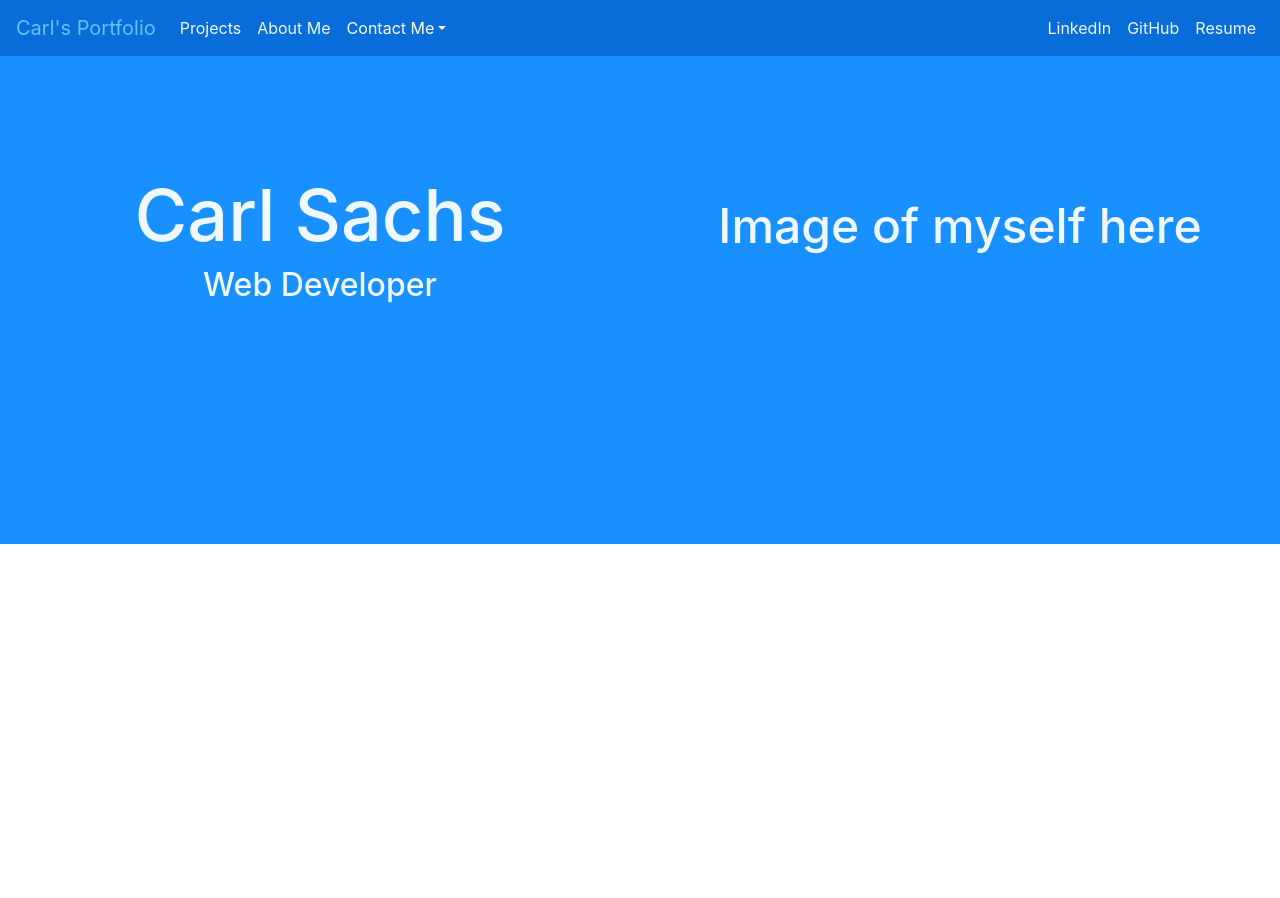
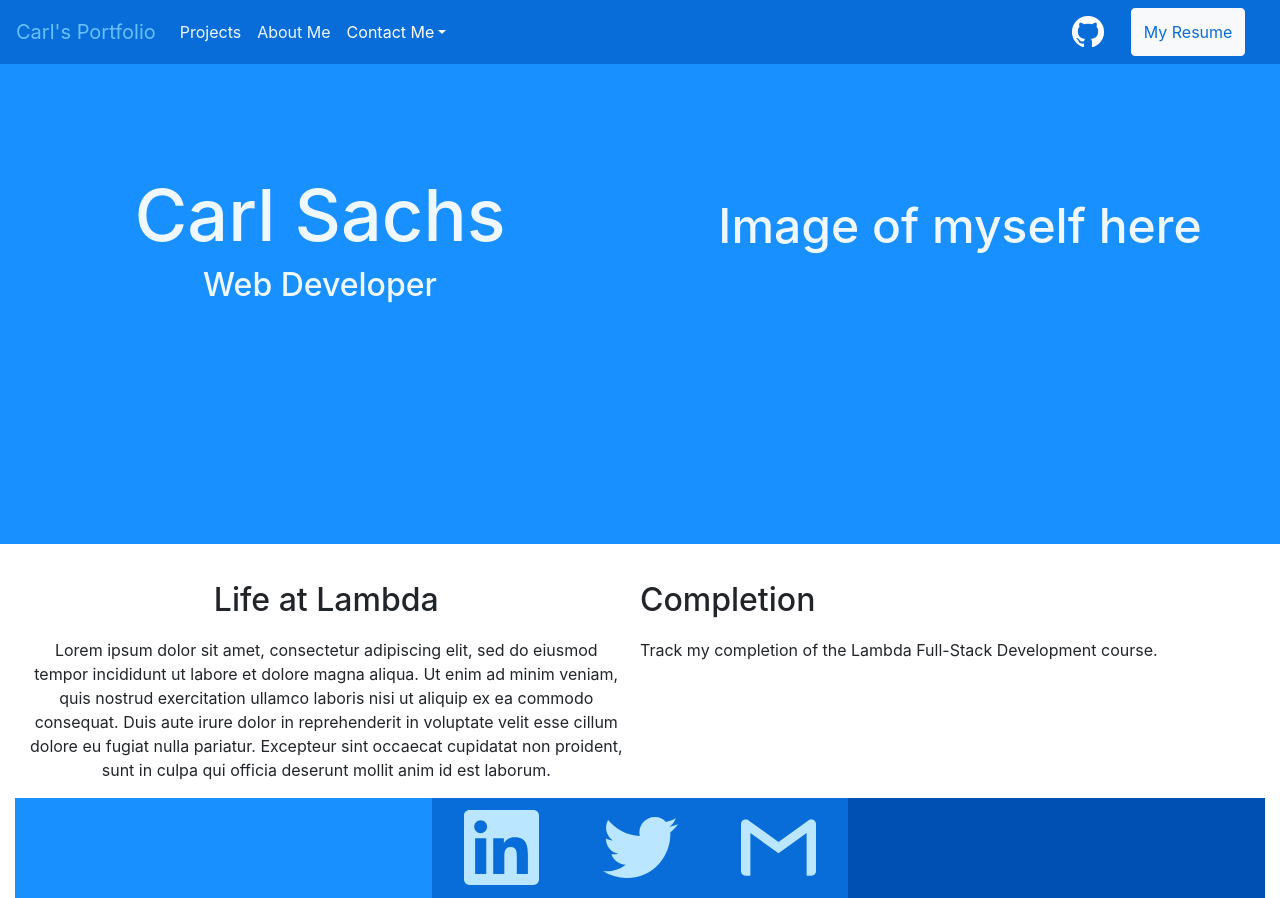
Before and after one commit to carlsachs/BootstrapPort, a React (Create React App) app in the folder portfolio/: page /about in a window 1280 px wide. Before the commit the page ends 800 px from the top, so only its background shows below. Built offline with nearby package versions, Linux system fonts and the light colour scheme.

Commit message:
small changes in various files

```diff
--- a/portfolio/src/components/About.css
+++ b/portfolio/src/components/About.css
@@ -33,3 +33,24 @@
 .title {
     justify-content: center;
 }
+
+.track {
+    padding-left: 1%;
+    padding-right: 1%;
+}
+
+.left-track {
+    text-align: center;
+}
+
+.left-track h2 {
+    margin-bottom: 3%;
+}
+
+.right-track {
+    text-align: center;
+}
+
+.right-track h2 {
+    margin-bottom: 3%;
+}
--- a/portfolio/src/components/About.js
+++ b/portfolio/src/components/About.js
@@ -4,7 +4,8 @@ import React from "react";
 import Container from "react-bootstrap/Container";
 import Row from "react-bootstrap/Row";
 import Col from "react-bootstrap/Col";
-import Carousel from 'react-bootstrap/Carousel'
+import ProgressBar from "react-bootstrap/ProgressBar";
+
 
 import "./About.css";
 
@@ -15,6 +16,7 @@ import minnesota from "../images/minnesota.jpg";
 
 //import other components
 import Nav1 from "./Nav";
+import Footer from "./Footer";
 
 const About = () => {
 
@@ -34,6 +36,21 @@ const About = () => {
                    <h2 style={{textAlign: "center", color: "aliceblue", fontSize: "3rem" }}>Image of myself here</h2>
                 </Col>
             </Row>
+            <Row className="track">
+                <Col className="left-track">
+                    <h2>Life at Lambda</h2>
+                    <p>Lorem ipsum dolor sit amet, consectetur adipiscing elit, sed do eiusmod tempor incididunt ut labore et dolore magna aliqua. Ut enim ad minim veniam, quis nostrud exercitation ullamco laboris nisi ut aliquip ex ea commodo consequat. Duis aute irure dolor in reprehenderit in voluptate velit esse cillum dolore eu fugiat nulla pariatur. Excepteur sint occaecat cupidatat non proident, sunt in culpa qui officia deserunt mollit anim id est laborum.</p>
+                </Col>
+                <Col className="right-track">
+                <Row>
+                    <h2>Completion</h2>
+                </Row>
+                <Row>
+                <p>Track my completion of the Lambda Full-Stack Development course.</p>
+                </Row>
+                </Col>
+            </Row>
+            <Footer />
         </Container>
     )
 }
--- a/portfolio/src/components/Home.css
+++ b/portfolio/src/components/Home.css
@@ -62,6 +62,16 @@ h1::after {
   }
 }
 
-/* @media all and (min-width: 315px) and (max-width: 499px){
+@media all and (max-width: 350px){
+  h1::before,
+  h1::after {
+    top: 118px;
+  }
+}
 
-} */
+@media all and (min-width: 351px) and (max-width: 415px){
+  h1::before,
+  h1::after {
+    top: 130px;
+  }
+}
--- a/portfolio/src/components/Nav.css
+++ b/portfolio/src/components/Nav.css
@@ -5,3 +5,17 @@
 #collasible-nav-dropdown {
     color: white;
 }
+
+.resume-button {
+    color: #096dd9;
+}
+
+.resume-button:hover {
+    color: white;
+    background: #096dd9;
+}
+
+.nav-left {
+    width: 20%;
+    justify-content: space-evenly;
+}
--- a/portfolio/src/components/Nav.js
+++ b/portfolio/src/components/Nav.js
@@ -4,6 +4,10 @@ import React from "react";
 import Navbar from "react-bootstrap/Navbar";
 import Nav from "react-bootstrap/Nav";
 import { NavDropdown } from "react-bootstrap";
+import Button from "react-bootstrap/Button";
+
+//import images
+import github from "./Procards/images/github.png";
 
 //import css
 import "./Nav.css";
@@ -25,12 +29,9 @@ const Nav1 = () => {
                     <NavDropdown.Item href="https://www.linkedin.com/in/carl-sachs/" target="_blank">Connect on LinkedIn</NavDropdown.Item>
                 </NavDropdown>
                 </Nav>
-                <Nav>
-                <Nav.Link href="https://www.linkedin.com/in/carl-sachs/" target="_blank" style={{color: "aliceblue"}}>LinkedIn</Nav.Link>
-                <Nav.Link href="https://github.com/carlsachs" target="_blank" style={{color: "aliceblue"}}>GitHub</Nav.Link>
-                <Nav.Link href="#memes" target="_blank" style={{color: "aliceblue"}}>
-                    Resume
-                </Nav.Link>
+                <Nav className="nav-left">
+                <Nav.Link href="https://github.com/carlsachs" target="_blank" style={{color: "aliceblue"}}><img src={github} alt="github logo" /></Nav.Link>
+                <Button variant="light" className="resume-button">My Resume</Button>
                 </Nav>
             </Navbar.Collapse>
         </Navbar>
```
Also changed, not shown: portfolio/src/components/Procards/images/github.png (added).
